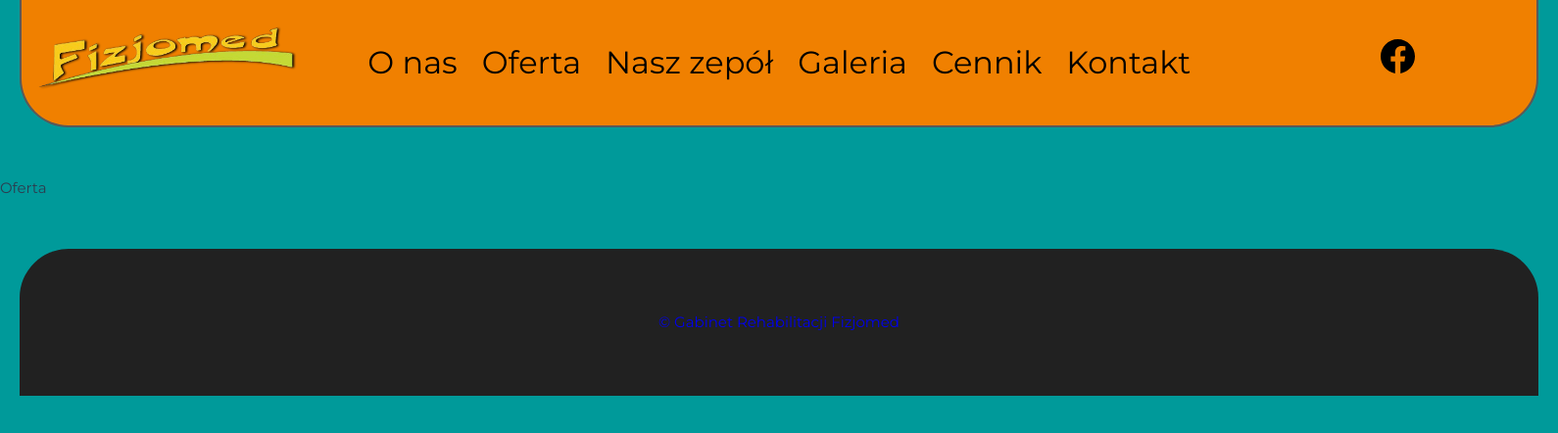
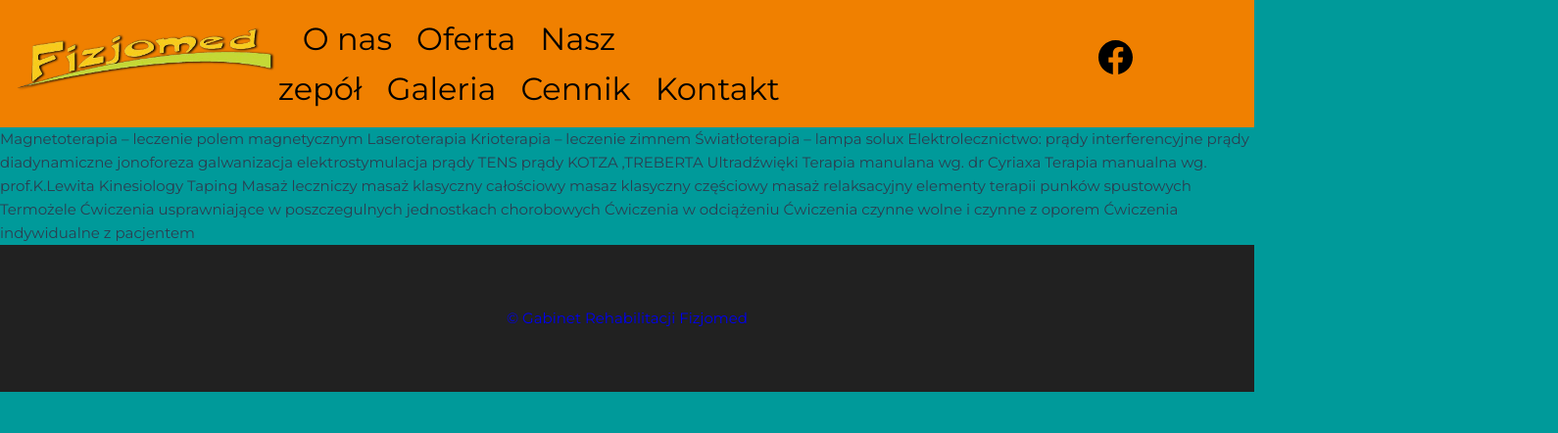
Before and after one commit to MilkyWay303/fizjomed, a Vue app in the folder fizjomed_vue/: page /oferta in a window 1280 px wide. Shown: the top 442 px of the page at 98% size, 1590 px wide, since content can reach past the window. Built offline with nearby package versions, Linux system fonts and the light colour scheme.

Commit message:
new_idea

```diff
--- a/fizjomed_vue/src/assets/base.css
+++ b/fizjomed_vue/src/assets/base.css
@@ -59,7 +59,7 @@
 }
 
 body {
-  width: 1590px;
+  /* width: 1590px; */
   margin: auto;
   /* margin-top: 30px; */
   position: relative;
--- a/fizjomed_vue/src/components/FooterComponent.vue
+++ b/fizjomed_vue/src/components/FooterComponent.vue
@@ -13,9 +13,9 @@
         place-items: center;
         display: flex;
         height: 150px;
-        margin: 50px 20px 0px 20px;
-        border-top-right-radius: 50px;
-        border-top-left-radius: 50px;
+        /* margin: 50px 20px 0px 20px; */
+        /* border-top-right-radius: 50px; */
+        /* border-top-left-radius: 50px; */
     }
 
     a {
--- a/fizjomed_vue/src/components/HeaderComponent.vue
+++ b/fizjomed_vue/src/components/HeaderComponent.vue
@@ -6,7 +6,7 @@
       </div>
       <div>
         <router-link to="/">O nas</router-link>
-        <router-link to="/oferta">Oferta</router-link>
+        <a href="#oferta">Oferta</a>
         <router-link to="/nasz-zespol">Nasz zepół</router-link>
         <router-link to="/galeria">Galeria</router-link>
         <router-link to="/cennik">Cennik</router-link>
@@ -26,16 +26,16 @@
 
   .navbar {
     height: 130px;
-    width: auto;
+    /* width: auto; */
     background-color: rgb(240, 128, 0);
-    margin: 0 20px 50px 20px;
+    /* margin: 0 20px 50px 20px; */
     place-content: center;
-    border-style: solid;
+    /* border-style: solid;
     border-top: none;
     border-bottom-left-radius: 50px;
     border-bottom-right-radius: 50px;
     border-width: 2px;
-    border-color: rgb(90, 89, 89);
+    border-color: rgb(90, 89, 89); */
   }
 
   .navbar_nav{
--- a/fizjomed_vue/src/components/views/O_nas.vue
+++ b/fizjomed_vue/src/components/views/O_nas.vue
@@ -1,8 +1,45 @@
 <template>
     <div class="main">
+        <!-- <div>
+            <img class="logo" src="../../assets/fizjomed_logo_2.png"
+        </div> -->
         <div>
+            <p>
+                Gabinet Rehabilitacji Fizjomed został założony w 2003r. Gabinet dysponuje nowoczesnym sprzętem do fizykoterapii. W ofercie znajdą Państwo większość zabiegów fizykalnych wykonywanych we współczesnej fizykoterapii.
+            </p>
+            <p>
+                Oferujemy możliwość skorzystania z zabiegów Medycyny Manualnej wg. dr. Jemes'a Cyriax'a oraz
+                Medycyny Manualnej wg. koncepcji Karela Lewita. Systemy te pozwalają dokładnie zdiagnozować przyczynę
+                dolegliwości związanych np: z bólem pleców, barku, łokcia i w innych zablokowaniach i schorzeniach
+                czynnościowych narządu ruchu, które są odwracalne. Po dokładnym zdiagnozowaniu pacjenta nasz personel dla
+                potrzeb terapii wykona serię zabiegów manualnych. W gabinecie wykonujemy również masaże: leczniczy,
+                klasyczny, relaksacyjny oraz prowadzimy ćwiczenia dostosowane do schorzeń pacjentów.
+            </p>
+
+            <p>
+                Gabinet realizuje świadczenia w ramach umowy z NFZ.
+            </p>
+
+            <p>
+                „Fizjomed” znajduje się w Centrum Handlowym „Outlet Graffica” na III piętrze. Budynek wyposażony jest
+                w przestronną windę. Do dyspozycji klientów jest również parking.
+            </p>
+        </div>
+        <div class="">
+            <div class="">
+                <img class="" src="../../assets/fizjomed_nfz.png">
+                <img class="graffica" src="../../assets/fozjomed_graffica.png">
+            </div>
+            <div class="">
+                <iframe src="https://www.google.com/maps/embed?pb=!1m18!1m12!1m3!1d5126.033377349853!2d21.994286613085052!3d50.035875017007456!2m3!1f0!2f0!3f0!3m2!1i1024!2i768!4f13.1!3m3!1m2!1s0x473cfb013aa7ead1%3A0xa78ebc26349a9d69!2sFizjomed.%20Gabinet%20rehabilitacji!5e0!3m2!1spl!2spl!4v1751718851132!5m2!1spl!2spl"  style="" allowfullscreen="false" loading="lazy" referrerpolicy="no-referrer-when-downgrade"></iframe>
+            </div>
+        </div>
+    </div>
+
+    <div class="main_2" id="oferta">
+        <!-- <div>
             <img class="logo" src="../../assets/fizjomed_logo_2.png"
-        </div>
+        </div> -->
         <div>
             <p>
                 Gabinet Rehabilitacji Fizjomed został założony w 2003r. Gabinet dysponuje nowoczesnym sprzętem do fizykoterapii. W ofercie znajdą Państwo większość zabiegów fizykalnych wykonywanych we współczesnej fizykoterapii.
@@ -47,30 +84,46 @@
     }
 
     .logo{
-        height: 300px;
+        height: 150px;
         margin-bottom: 50px;
     }
 
     .main {
+        /* height: 100vh; */
         padding: 50px 50px 50px 50px;
         width: auto;
         /* min-width: 990px; */
         place-content: center;
         place-items: center;
-        margin: 0 20px 0 20px;
+        /* margin: 0 20px 0 20px; */
         background-color: #F9F6EE;
-        border-radius: 50px;
-        position: relative;
-        border-style: solid;
-        border-width: 2px;
-        border-color: rgb(90, 89, 89);
+        /* border-radius: 50px; */
+        /* position: relative; */
+        /* border-style: solid; */
+        /* border-width: 2px; */
+        /* border-color: rgb(90, 89, 89); */
     }
 
+    .main_2 {
+        /* height: 100vh; */
+        padding: 50px 50px 50px 50px;
+        width: auto;
+        /* min-width: 990px; */
+        place-content: center;
+        place-items: center;
+        /* margin: 0 20px 0 20px; */
+        background-color: #009A9A;
+        /* border-radius: 50px; */
+        /* position: relative; */
+        /* border-style: solid; */
+        /* border-width: 2px; */
+        /* border-color: rgb(90, 89, 89); */
+    }
     p {
         color: #000000;
         font-size: 35px;
         font-weight: 500;
-        margin-bottom: 40px;
+        /* margin-bottom: 40px; */
         /* text-align: justify; */
     }
 
--- a/fizjomed_vue/src/components/views/Oferta.vue
+++ b/fizjomed_vue/src/components/views/Oferta.vue
@@ -1,3 +1,28 @@
 <template>
-    Oferta
+    Magnetoterapia – leczenie polem magnetycznym
+    Laseroterapia
+    Krioterapia – leczenie zimnem
+    Światłoterapia – lampa solux
+    Elektrolecznictwo:
+    prądy interferencyjne
+    prądy diadynamiczne
+    jonoforeza
+    galwanizacja
+    elektrostymulacja
+    prądy TENS
+    prądy KOTZA ,TREBERTA
+    Ultradźwięki
+    Terapia manulana wg. dr Cyriaxa
+    Terapia manualna wg. prof.K.Lewita
+    Kinesiology Taping
+    Masaż leczniczy
+    masaż klasyczny całościowy
+    masaz klasyczny częściowy
+    masaż relaksacyjny
+    elementy terapii punków spustowych
+    Termożele
+    Ćwiczenia usprawniające w poszczegulnych jednostkach chorobowych
+    Ćwiczenia w odciążeniu
+    Ćwiczenia czynne wolne i czynne z oporem
+    Ćwiczenia indywidualne z pacjentem
 </template>
```
Also changed, not shown: 1 other file (tests, documents, lock files or other folders).
